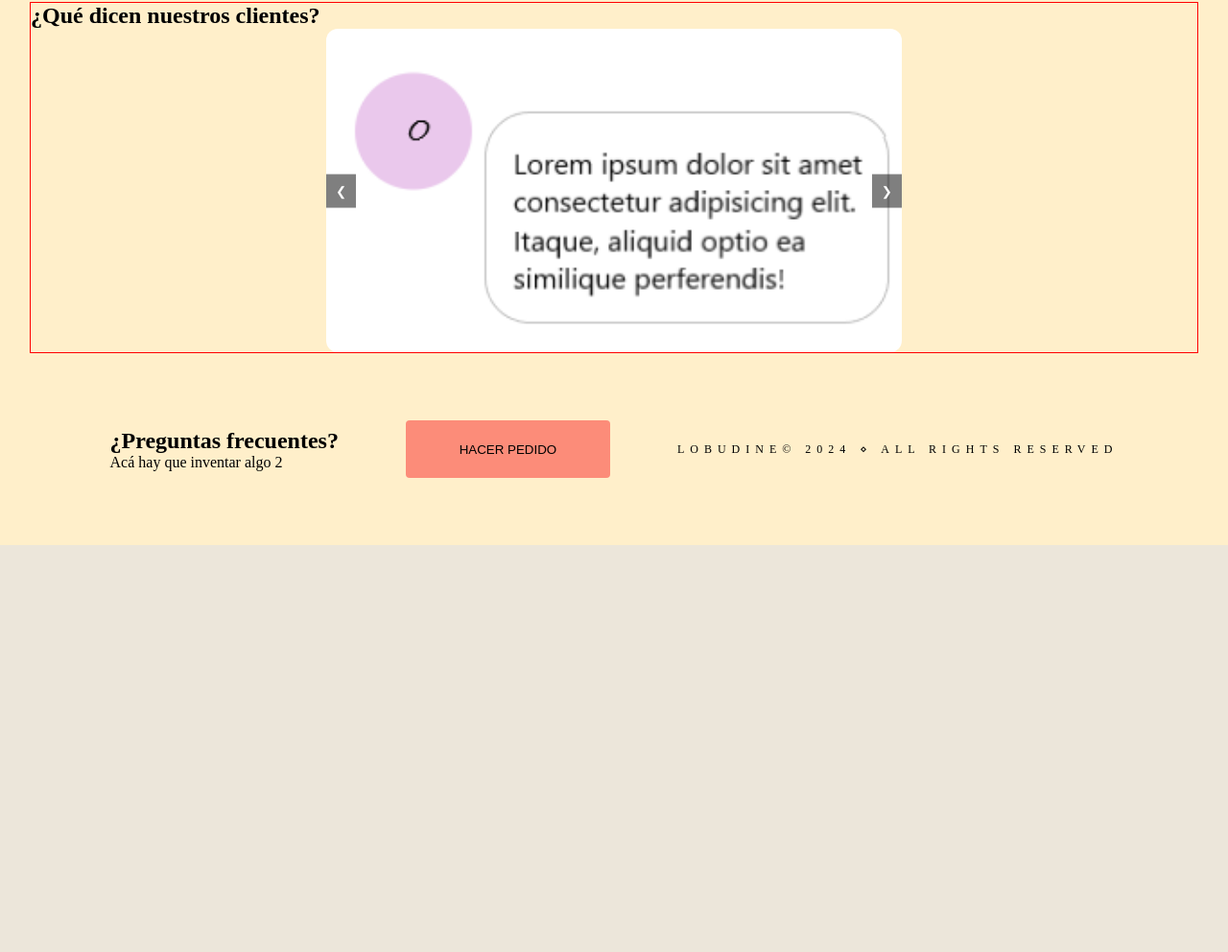
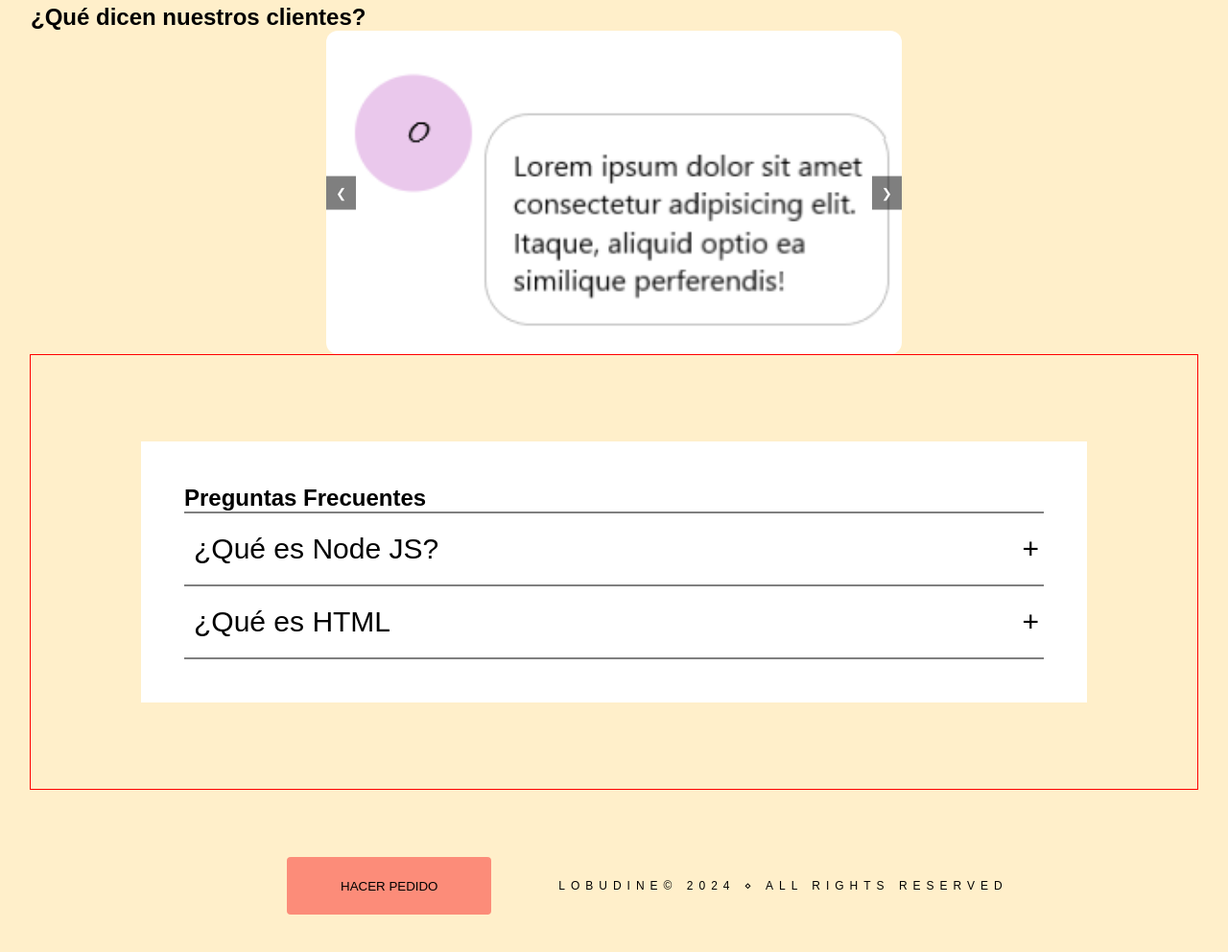
Before and after one commit to NA1DES17/Tienda-de-budines, a plain HTML site: page index.html in a window 1280 px wide. Shown: the part 2979-3971 px from the top of the page at 96% size. Before the commit the page ends 3547 px from the top, so only its background shows below. Drawn offline with Linux system fonts and the light colour scheme; a web font is replaced by a local one.

Commit message:
Acordeon FAQ

```diff
--- /dev/null
+++ b/acordeon.css
@@ -0,0 +1,82 @@
+@import url("https://fonts.googleapis.com/css2?family=Rubik:wght@300&display=swap");
+
+/* Establece el color de fondo del cuerpo en azul. Establece el tipo de letra a Rubik */
+
+body {
+  background-color: #0a2344;
+  font-family: "rubik", sans-serif;
+}
+
+/* Alinea el texto del encabezado al centro. */
+
+h1 {
+  text-align: center;
+}
+
+/* Establece el ancho del acordeón. Establece el margen a 90px en la parte superior e inferior y auto a la izquierda y derecha */
+
+.acordeon {
+  width: 800px;
+  margin: 90px auto;
+  color: black;
+  background-color: white;
+  padding: 45px 45px;
+}
+.acordeon .contenedor-acordeon {
+  position: relative;
+  margin: 10px 10px;
+}
+
+/* Posiciona las etiquetas en relación con el contenedor. Añade relleno en la parte superior e inferior y aumenta el tamaño de la fuente. También hace que su cursor sea un puntero */
+
+.acordeon .etiqueta {
+  position: relative;
+  padding: 10px 0;
+  font-size: 30px;
+  color: black;
+  cursor: pointer;
+}
+/* Posiciona el signo más a 5px de la derecha. Lo centra utilizando la propiedad transform. */
+
+.acordeon .etiqueta::before {
+  content: "+";
+  color: black;
+  position: absolute;
+  top: 50%;
+  right: -5px;
+  font-size: 30px;
+  transform: translateY(-50%);
+}
+
+/* Oculta el contenido (altura: 0), disminuye el tamaño de la fuente, justifica el texto y añade la transición */
+
+.acordeon .contenido {
+  position: relative;
+  background: white;
+  height: 0;
+  font-size: 20px;
+  text-align: justify;
+  width: 780px;
+  overflow: hidden;
+  transition: 0.5s;
+}
+
+/* Añade una línea horizontal entre los contenidos */
+
+.acordeon hr {
+  width: 100;
+  margin-left: 0;
+  border: 1px solid grey;
+}
+/* Muestra la parte de contenido cuando está activa. Establece la altura */
+
+.acordeon .contenedor-acordeon.activa .contenido {
+  height: 150px;
+}
+
+/* Cambia de signo positivo a negativo una vez activado */
+
+.acordeon .contenedor-acordeon.activa .etiqueta::before {
+  content: "-";
+  font-size: 30px;
+}
--- /dev/null
+++ b/acordeon.js
@@ -0,0 +1,7 @@
+const acordeon = document.getElementsByClassName("contenedor-acordeon");
+
+for (i = 0; i < acordeon.length; i++) {
+  acordeon[i].addEventListener("click", function () {
+    this.classList.toggle("activa");
+  });
+}
--- a/app.js
+++ b/app.js
@@ -1,6 +1,5 @@
 import Budin from "./Budin.js";
-// const nombre = document.getElementById("name").value;
-// let mensaje = `Hola, soy ${nombre}\nQuiero:\n`;
+
 // --------------Sticky header---------------
 window.addEventListener("scroll", function () {
   var header = this.document.querySelector("header");
--- a/index.html
+++ b/index.html
@@ -92,14 +92,49 @@
           <button class="next" onclick="moveSlide(1)">&#10095;</button>
         </div>
       </div>
-      <div id="faq">
-        <h2>¿Preguntas frecuentes?</h2>
-        Acá hay que inventar algo 2
+      <div id="faq" class="acordeon-cuerpo">
+        <div class="acordeon">
+          <h2>Preguntas Frecuentes</h2>
+
+          <hr />
+          <div class="contenedor-acordeon">
+            <div class="etiqueta">¿Qué es Node JS?</div>
+            <div class="contenido">
+              Node.js es un entorno de ejecución de JavaScript de código abierto
+              y multiplataforma que se ejecuta en el motor V8 y ejecuta código
+              JavaScript fuera de un navegador web. Node.js permite a los
+              desarrolladores utilizar JavaScript para escribir herramientas de
+              línea de comandos y para la ejecución de scripts del lado del
+              servidor para producir contenidos dinámicos de páginas web antes
+              de que la página se envíe al navegador web del usuario. Por lo
+              tanto, Node.js representa un paradigma de "JavaScript en todas
+              partes".
+            </div>
+          </div>
+
+          <hr />
+          <div class="contenedor-acordeon">
+            <div class="etiqueta">¿Qué es HTML</div>
+            <div class="contenido">
+              Node.js es un entorno de ejecución de JavaScript de código abierto
+              y multiplataforma que se ejecuta en el motor V8 y ejecuta código
+              JavaScript fuera de un navegador web. Node.js permite a los
+              desarrolladores utilizar JavaScript para escribir herramientas de
+              línea de comandos y para la ejecución de scripts del lado del
+              servidor para producir contenidos dinámicos de páginas web antes
+              de que la página se envíe al navegador web del usuario. Por lo
+              tanto, Node.js representa un paradigma de "JavaScript en todas
+              partes".
+            </div>
+          </div>
+          <hr />
+        </div>
       </div>
       <button class="cta"><a href="./pedidos.html">HACER PEDIDO</a></button>
       <footer>LobuDine&copy; 2024 &diam; ALL RIGHTS RESERVED</footer>
     </div>
     <script type="module" src="app.js"></script>
+    <script src="acordeon.js"></script>
     <script>
       let slideIndex = 0;
 
@@ -129,5 +164,3 @@
     </script>
   </body>
 </html>
-
-<!-- 25:23:40 -->
--- a/style.css
+++ b/style.css
@@ -360,7 +360,6 @@ ul {
   margin: 12px;
 }
 #testimonials {
-  border: solid 1px red;
   width: 95vw;
 }
 
@@ -400,7 +399,96 @@ ul {
 button:focus {
   outline: none;
 }
+#faq {
+  border: solid 1px red;
+  width: 95vw;
+}
+/* Acordeon */
+@import url("https://fonts.googleapis.com/css2?family=Rubik:wght@300&display=swap");
 
+/* Establece el color de fondo del cuerpo en azul. Establece el tipo de letra a Rubik */
+
+body {
+  background-color: #0a2344;
+  font-family: "rubik", sans-serif;
+}
+
+/* Alinea el texto del encabezado al centro. */
+
+h1 {
+  text-align: center;
+}
+
+/* Establece el ancho del acordeón. Establece el margen a 90px en la parte superior e inferior y auto a la izquierda y derecha */
+
+.acordeon {
+  width: 70vw;
+  margin: 90px auto;
+  color: black;
+  background-color: white;
+  padding: 45px 45px;
+}
+.acordeon .contenedor-acordeon {
+  position: relative;
+  margin: 10px 10px;
+}
+
+/* Posiciona las etiquetas en relación con el contenedor. Añade relleno en la parte superior e inferior y aumenta el tamaño de la fuente. También hace que su cursor sea un puntero */
+
+.acordeon .etiqueta {
+  position: relative;
+  padding: 10px 0;
+  font-size: 30px;
+  color: black;
+  cursor: pointer;
+}
+/* Posiciona el signo más a 5px de la derecha. Lo centra utilizando la propiedad transform. */
+
+.acordeon .etiqueta::before {
+  content: "+";
+  color: black;
+  position: absolute;
+  top: 50%;
+  right: -5px;
+  font-size: 30px;
+  transform: translateY(-50%);
+}
+
+/* Oculta el contenido (altura: 0), disminuye el tamaño de la fuente, justifica el texto y añade la transición */
+
+.acordeon .contenido {
+  position: relative;
+  background: white;
+  height: 0;
+  font-size: 20px;
+  text-align: justify;
+  width: 58vw;
+  overflow: hidden;
+  transition: 0.5s;
+}
+
+/* Añade una línea horizontal entre los contenidos */
+
+.acordeon hr {
+  width: 100;
+  margin-left: 0;
+  border: 1px solid grey;
+}
+/* Muestra la parte de contenido cuando está activa. Establece la altura */
+
+.acordeon .contenedor-acordeon.activa .contenido {
+  /* height: 150px; */
+  height: auto;
+}
+
+/* Cambia de signo positivo a negativo una vez activado */
+
+.acordeon .contenedor-acordeon.activa .etiqueta::before {
+  content: "-";
+  font-size: 30px;
+}
+
+/* Acordeon */
 /* ------------------Estilos index------------------ */
 
 @media (min-width: 768px) {
```
Also changed, not shown: acordeon.html (added, +49 -0 lines).
